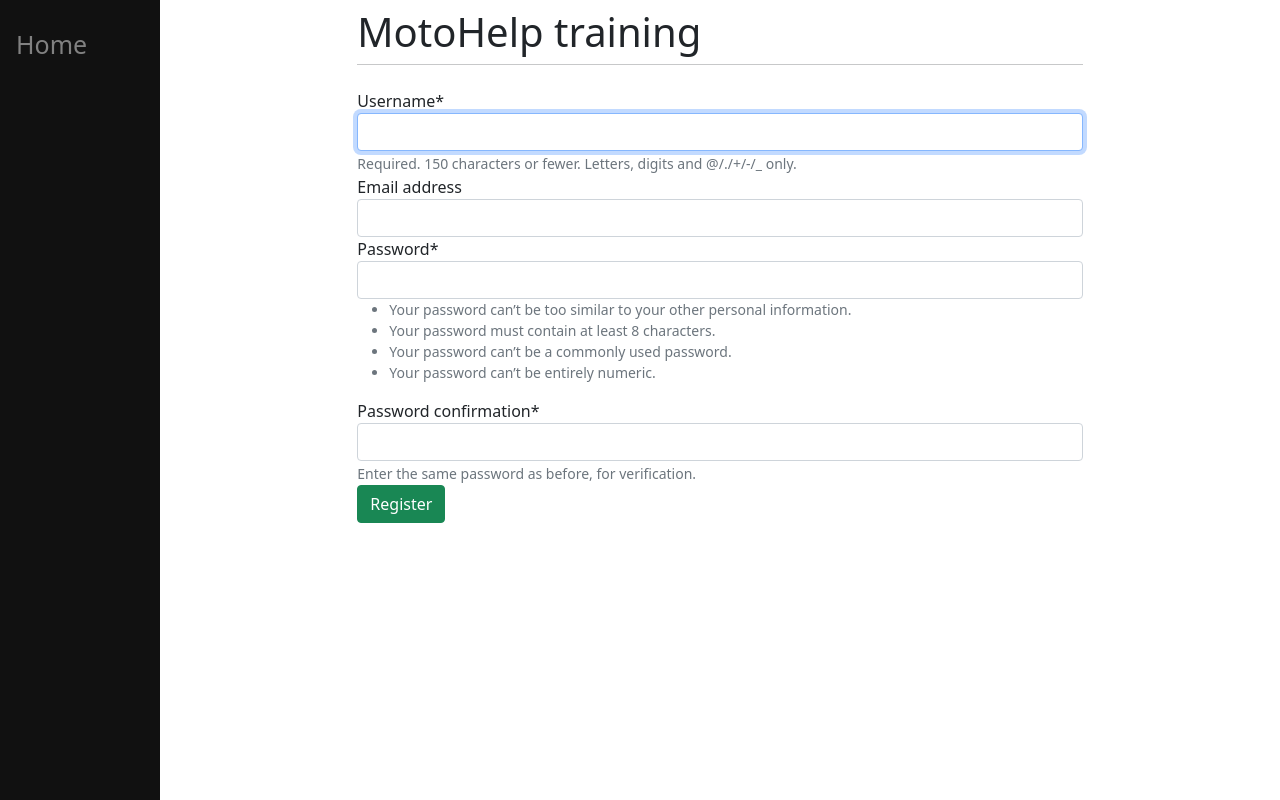
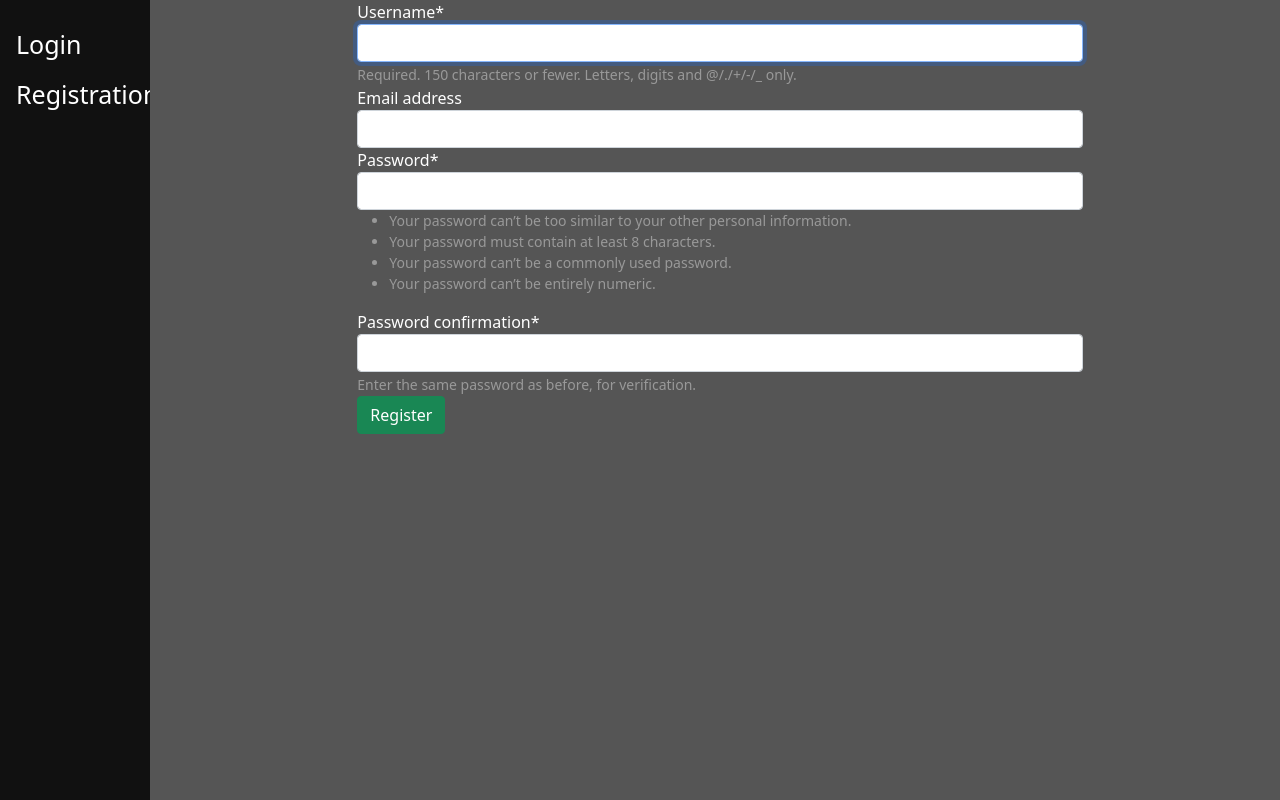
Before and after one commit to Aszhelt/MH_Training, a Django app: page /register/ in a window 1280 px wide. Run offline with Django 3.2, Linux system fonts and the light colour scheme; some libraries are stand-ins or nearby versions.

Commit message:
storage concealment grey style

```diff
--- a/MH_Training/MH_Training/settings.py
+++ b/MH_Training/MH_Training/settings.py
@@ -23,7 +23,7 @@ BASE_DIR = Path(__file__).resolve().parent.parent
 SECRET_KEY = 'django-insecure-&icm@@14^_52k!_1iq+0w97!ir0we3g@ecn6-c-rop-vz)(61u'
 
 # SECURITY WARNING: don't run with debug turned on in production!
-DEBUG = False
+DEBUG = True
 
 ALLOWED_HOSTS = ['.localhost', '127.0.0.1', '[::1]']
 
@@ -121,8 +121,6 @@ USE_TZ = True
 # Static files (CSS, JavaScript, Images)
 # https://docs.djangoproject.com/en/3.2/howto/static-files/
 
-STATIC_URL = '/static/'
-
 # Default primary key field type
 # https://docs.djangoproject.com/en/3.2/ref/settings/#default-auto-field
 
--- a/MH_Training/core/templates/core/base.html
+++ b/MH_Training/core/templates/core/base.html
@@ -1,28 +1,32 @@
 <!DOCTYPE html>
 <html lang="en">
 <head>
+    <link href="https://cdn.jsdelivr.net/npm/bootstrap@5.0.2/dist/css/bootstrap.min.css" rel="stylesheet"
+          integrity="sha384-EVSTQN3/azprG1Anm3QDgpJLIm9Nao0Yz1ztcQTwFspd3yD65VohhpuuCOmLASjC" crossorigin="anonymous">
     {% load static %}
 
-    <link rel="stylesheet" type="text/css" href="{% static 'core/style.css' %}">
+    <link rel="stylesheet" type="text/css" href="{% static '/core/style.css' %}">
 
     <meta charset="utf-8">
     <meta name="viewport" content="width=device-width, initial-scale=1">
-
-    <link href="https://cdn.jsdelivr.net/npm/bootstrap@5.0.2/dist/css/bootstrap.min.css" rel="stylesheet"
-          integrity="sha384-EVSTQN3/azprG1Anm3QDgpJLIm9Nao0Yz1ztcQTwFspd3yD65VohhpuuCOmLASjC" crossorigin="anonymous">
 
     <title>{% block title %}MH_Training{% endblock %}</title>
 </head>
 <body>
 <div class="sidenav">
-    <a href="/">Home</a>
+    {% if request.user.is_authenticated %}
+        <a href="/">{{ user.username }}</a>
+        <a href="/storage">Storage</a>
+        <a href="/logout">Logout</a>
+    {% else %}
+        <a href="/login">Login</a>
+        <a href="/register">Registration</a>
+    {% endif %}
 </div>
 
 <div id="content" , name="content" , class="main">
     <div class="row justify-content-center">
         <div class="col-8">
-            <h1 class="mt-2">MotoHelp training</h1>
-            <hr class="mt-0 mb-4">
             {% block content %}
             {% endblock %}
         </div>
--- a/MH_Training/core/templates/core/home.html
+++ b/MH_Training/core/templates/core/home.html
@@ -3,5 +3,9 @@
 {% block title %}Home page{% endblock %}
 
 {% block content %}
-<h1>Home Page</h1>
+    {% if request.user.is_authenticated %}
+        <h1>Hello {{ user.username }}</h1>
+    {% else %}
+        <h1>Need login</h1>
+    {% endif %}
 {% endblock %}
--- /dev/null
+++ b/MH_Training/static/core/style.css
@@ -0,0 +1,56 @@
+        .sidenav {
+            height:100%;
+            width:150px;
+            position: fixed;
+            z-index:1;
+            top:0;
+            left:0;
+            background-color:#111;
+            overflow-x:hidden;
+            padding-top:20px;
+        }
+
+        .sidenav a {
+            padding:6px 8px 6px 16px;
+            text-decoration: none;
+            font-size:25px;
+            color:#fff;
+            display:block;
+        }
+
+        .sidenav a:hover {
+            color:#f1f1f1;
+        }
+
+        .main{
+            margin-left:160px;
+            padding: 0px 10px;
+              color: #fff;
+              background-color: #555;
+        }
+
+        body {
+          margin: 0;
+          font-family: var(--bs-font-sans-serif);
+          font-size: 1rem;
+          font-weight: 400;
+          line-height: 1.5;
+          color: #fff;
+          background-color: #555;
+        }
+
+        .card {
+          position: relative;
+          display: flex;
+          flex-direction: column;
+          min-width: 0;
+          word-wrap: break-word;
+          background-color: #555;
+          background-clip: border-box;
+          border: 1px solid rgba(0, 0, 0, 0.125);
+          border-radius: 0.25rem;
+        }
+
+        .text-muted {
+          color: #999 !important;
+        }
```
Also changed, not shown: MH_Training/db.sqlite3, MH_Training/media/storage/items/CAT_7_black.jpg (added), MH_Training/storage/templates/storage/index.html, MH_Training/storage/templates/storage/view_item.html (added), MH_Training/storage/urls.py, MH_Training/storage/views.py, style.css (renamed from MH_Training/core/static/core/style.css).
